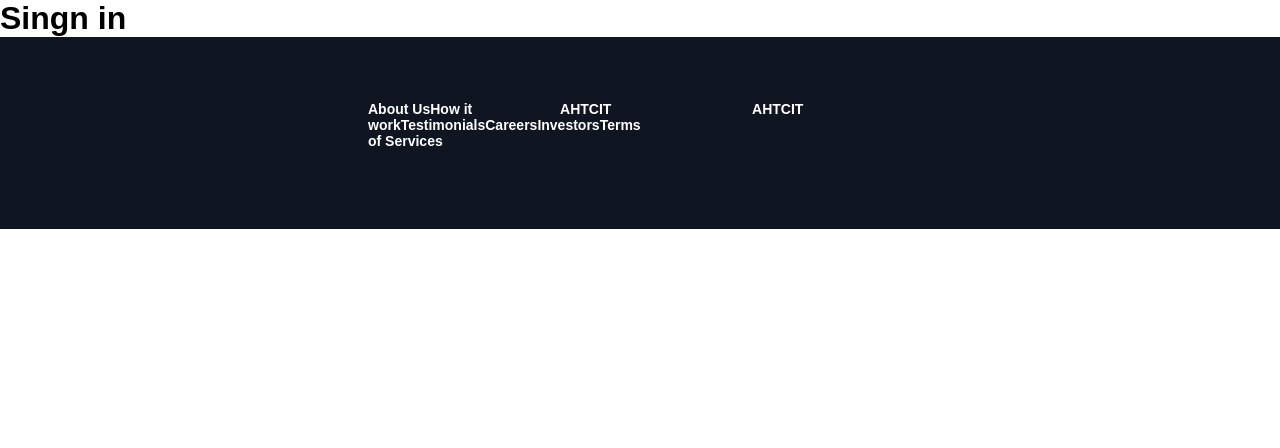
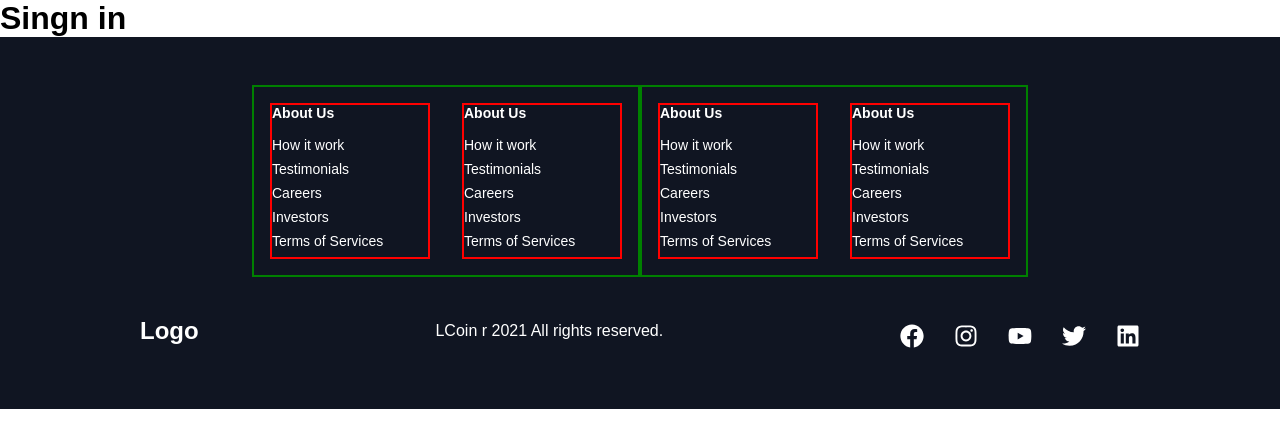
Before and after one commit to vbasoon/React-site-v3, a React (Create React App) app: page /contacts in a window 1280 px wide. Shown: the top 448 px of the page. Built offline with nearby package versions, Linux system fonts and the light colour scheme; a web font is replaced by a local one.

Commit message:
SocialIcon

```diff
--- a/src/components/Footer/Footer.jsx
+++ b/src/components/Footer/Footer.jsx
@@ -6,9 +6,23 @@ import {
    FooterLinkWrapper,
    FooterLinkItems,
    FooterLinkTitle,
-   FooterLink
+   FooterLink,
+   SocialMedia,
+   SocialMediaWrap,
+   SocialLogo,
+   WebsiteRights,
+   SocialIcons,
+   SocialIconLink
+
 } from './FooterElements'
 
+import {
+   FaFacebook,
+   FaInstagram,
+   FaYoutube,
+   FaTwitter,
+   FaLinkedin
+} from 'react-icons/fa'
 
 const Footer = () => {
    return (
@@ -18,42 +32,83 @@ const Footer = () => {
                <FooterLinkContainer>
                   <FooterLinkWrapper>
                      <FooterLinkItems>
-                     <FooterLinkTitle>
-                        <FooterLink to='/'>About Us</FooterLink>
+                        <FooterLinkTitle>About Us</FooterLinkTitle>
                            <FooterLink to='/'>How it work</FooterLink>
                            <FooterLink to='/'>Testimonials</FooterLink>
                            <FooterLink to='/'>Careers</FooterLink>
                            <FooterLink to='/'>Investors</FooterLink>
                            <FooterLink to='/'>Terms of Services</FooterLink>
-                     </FooterLinkTitle>
                      </FooterLinkItems>
+                     <FooterLinkItems>
+                        <FooterLinkTitle>About Us</FooterLinkTitle>
+                           <FooterLink to='/'>How it work</FooterLink>
+                           <FooterLink to='/'>Testimonials</FooterLink>
+                           <FooterLink to='/'>Careers</FooterLink>
+                           <FooterLink to='/'>Investors</FooterLink>
+                           <FooterLink to='/'>Terms of Services</FooterLink>
+                     </FooterLinkItems>
+
                   </FooterLinkWrapper>
                   <FooterLinkWrapper>
                      <FooterLinkItems>
-                     <FooterLinkTitle>
-                        <FooterLink to='/'>A</FooterLink>
-                        <FooterLink to='/'>H</FooterLink>
-                        <FooterLink to='/'>T</FooterLink>
-                        <FooterLink to='/'>C</FooterLink>
-                        <FooterLink to='/'>I</FooterLink>
-                        <FooterLink to='/'>T</FooterLink>
-                     </FooterLinkTitle>
+                        <FooterLinkTitle>About Us</FooterLinkTitle>
+                           <FooterLink to='/'>How it work</FooterLink>
+                           <FooterLink to='/'>Testimonials</FooterLink>
+                           <FooterLink to='/'>Careers</FooterLink>
+                           <FooterLink to='/'>Investors</FooterLink>
+                           <FooterLink to='/'>Terms of Services</FooterLink>
                      </FooterLinkItems>
+                     <FooterLinkItems>
+                        <FooterLinkTitle>About Us</FooterLinkTitle>
+                           <FooterLink to='/'>How it work</FooterLink>
+                           <FooterLink to='/'>Testimonials</FooterLink>
+                           <FooterLink to='/'>Careers</FooterLink>
+                           <FooterLink to='/'>Investors</FooterLink>
+                           <FooterLink to='/'>Terms of Services</FooterLink>
+                     </FooterLinkItems>
+
                   </FooterLinkWrapper>
-                  <FooterLinkWrapper>
-                  <FooterLinkItems>
-                     <FooterLinkTitle>
-                        <FooterLink to='/'>A</FooterLink>
-                        <FooterLink to='/'>H</FooterLink>
-                        <FooterLink to='/'>T</FooterLink>
-                        <FooterLink to='/'>C</FooterLink>
-                        <FooterLink to='/'>I</FooterLink>
-                        <FooterLink to='/'>T</FooterLink>
-                     </FooterLinkTitle>
-                  </FooterLinkItems>
-                  </FooterLinkWrapper>
-
                </FooterLinkContainer>
+               <SocialMedia>
+                  <SocialMediaWrap>
+                     <SocialLogo to="/">
+                        Logo
+                     </SocialLogo>
+                     <WebsiteRights>LCoin r {new Date().getFullYear()} All rights reserved.</WebsiteRights>
+                     <SocialIcons>
+                        <SocialIconLink
+                           to="/"
+                           target="_blank"
+                           aria-label="Facebook">
+                              <FaFacebook/>
+                        </SocialIconLink>
+                        <SocialIconLink
+                           to="/"
+                           target="_blank"
+                           aria-label="Instagram">
+                              <FaInstagram/>
+                        </SocialIconLink>
+                        <SocialIconLink
+                           to="/"
+                           target="_blank"
+                           aria-label="Youtube">
+                              <FaYoutube/>
+                        </SocialIconLink>
+                        <SocialIconLink
+                           to="/"
+                           target="_blank"
+                           aria-label="Twitter">
+                              <FaTwitter/>
+                        </SocialIconLink>
+                        <SocialIconLink
+                           to="/"
+                           target="_blank"
+                           aria-label="Linkedin">
+                              <FaLinkedin/>
+                        </SocialIconLink>
+                     </SocialIcons>
+                  </SocialMediaWrap>
+               </SocialMedia>
             </FooterWrap>
          </FooterContainer>
 
--- a/src/components/Footer/FooterElements.js
+++ b/src/components/Footer/FooterElements.js
@@ -14,6 +14,7 @@ export const FooterWrap = styled.div `
    align-items: center;
    max-width: 1100px;
    margin: 0 auto;
+
 `
 
 export const FooterLinkContainer = styled.div `
@@ -27,6 +28,7 @@ export const FooterLinkContainer = styled.div `
 
 export const FooterLinkWrapper = styled.div `
    display: flex;
+   border: 2px solid green;
 
    @media screen and (max-width: 820px) {
       flex-direction: column;
@@ -42,6 +44,7 @@ export const FooterLinkItems = styled.div `
    width: 160px;
    box-sizing: border-box;
    color: #fff;
+   border: 2px solid red;
 
    @media screen and (max-width: 420px) {
       margin: 0;
@@ -66,3 +69,47 @@ export const FooterLink = styled(Link) `
       transition: 0.3s ease-out;
    }
 `
+export const SocialMedia = styled.div `
+   max-width: 1000px;
+   width: 100%;
+`
+
+export const SocialMediaWrap = styled.div `
+   display: flex;
+   justify-content: space-between;
+   align-items: center;
+   max-width: 1100px;
+   margin: 40px auto 0 auto;
+
+   @media screen and (max-width: 820px) {
+      flex-direction: column;
+   }
+`
+
+export const SocialLogo = styled.div `
+   color: #fff;
+   display: flex;
+   justify-content: flex-start;
+   cursor: pointer;
+   text-decoration: none;
+   font-size: 1.5rem;
+   align-items: center;
+   margin-bottom: 16px;
+   font-weight: bold;
+`
+
+export const WebsiteRights = styled.div `
+   color: #fff;
+   margin-bottom: 16px;
+`
+export const SocialIcons = styled.div `
+   display: flex;
+   justify-content: space-between;
+   align-items: center;
+   width: 240px;
+`
+
+export const SocialIconLink = styled.a `
+   color: #fff;
+   font-size: 24px;
+`
```
Lines whose indentation alone changed are shown as unchanged.
